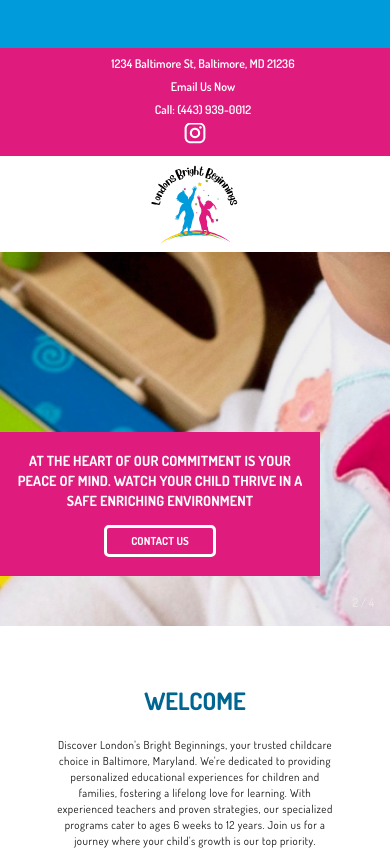
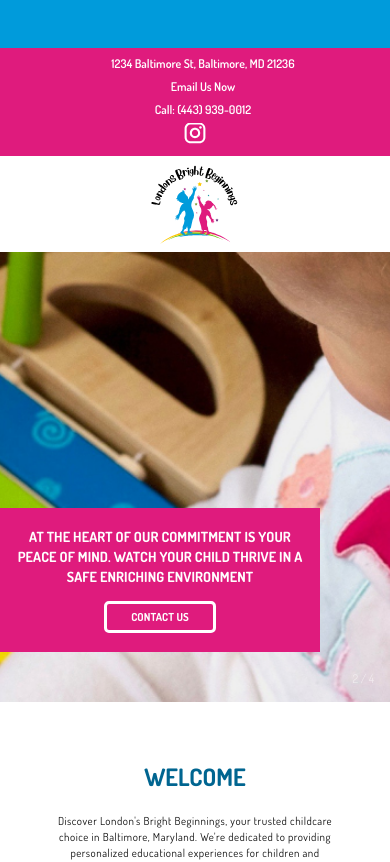
Before and after one commit to adinduokoro/London-s-Bright-Beginnings, a React (Create React App) app: page / in a window 390 px wide. Shown: the top 862 px of the page. Built offline with nearby package versions, Linux system fonts and the light colour scheme; some icons are missing; a web font is replaced by a local one.

Commit message:
Mobile responsiveness
Fully setup and functioning.

```diff
--- a/src/components/header/header.css
+++ b/src/components/header/header.css
@@ -112,6 +112,7 @@
 
 @media screen and (max-width: 600px) {
   .header {
+    position: relative;
     display: flex;
     flex-direction: column-reverse;
   }
@@ -124,6 +125,7 @@
   .header__top {
     flex-direction: column-reverse;
     margin: 0 0rem;
+    margin-top: 3rem;
   }
 
   .header__info {
@@ -161,11 +163,13 @@
   }
 
   .header__bottom {
-    width: 100vw;
     background-color: var(--colorBlue);
     display: flex;
     justify-content: end;
     align-items: center;
+    position: fixed;
+    top: 0;
+    left: 0;
   }
 
   .header__navItems {
@@ -183,7 +187,7 @@
 
   .header__navItems.active {
     transition: all 0.5s ease;
-    height: 95%;
+    height: 500%;
   }
 
   .header__bottom li {
--- a/src/components/hero/hero.css
+++ b/src/components/hero/hero.css
@@ -114,6 +114,10 @@
 }
 
 @media screen and (max-width: 600px){
+  .hero__slideshow {
+    margin-top: 0rem;
+  }
+
   .hero__bannerCta {
     padding: 1rem;
     width: 20rem;
```
